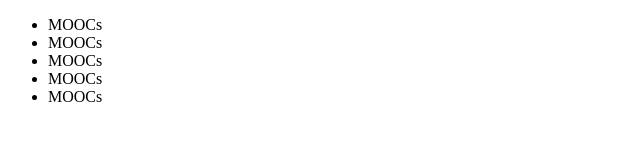
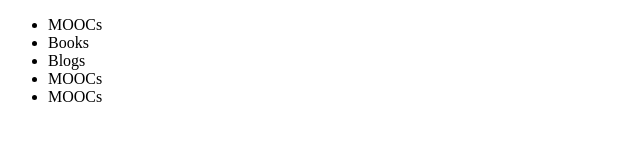
Before and after one commit to shubhamchodhary/lexickal, a plain HTML site: page Resources.html in a window 1280 px wide. Shown: the full height of the page, 0-640 px from the left. Drawn offline with Linux system fonts and the light colour scheme.

Commit message:
hello there

```diff
--- a/Resources.html
+++ b/Resources.html
@@ -16,8 +16,8 @@
         <div>
             <ul>
                 <li>MOOCs</li>
-                <li>MOOCs</li>
-                <li>MOOCs</li>
+                <li>Books</li>
+                <li>Blogs</li>
                 <li>MOOCs</li>
                 <li>MOOCs</li>
             </ul>
```
